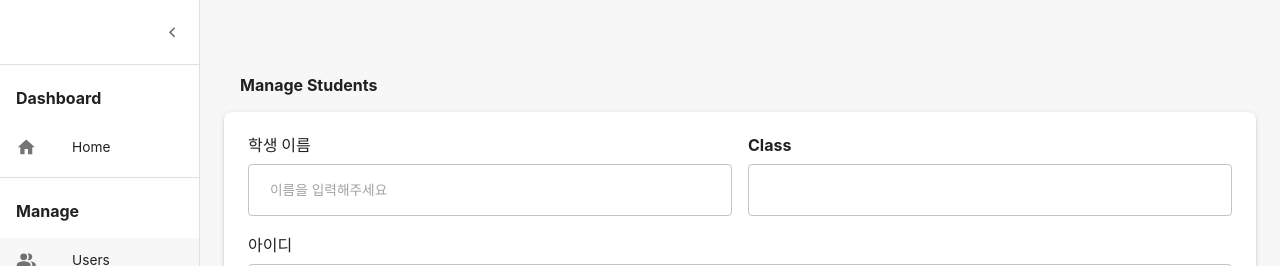
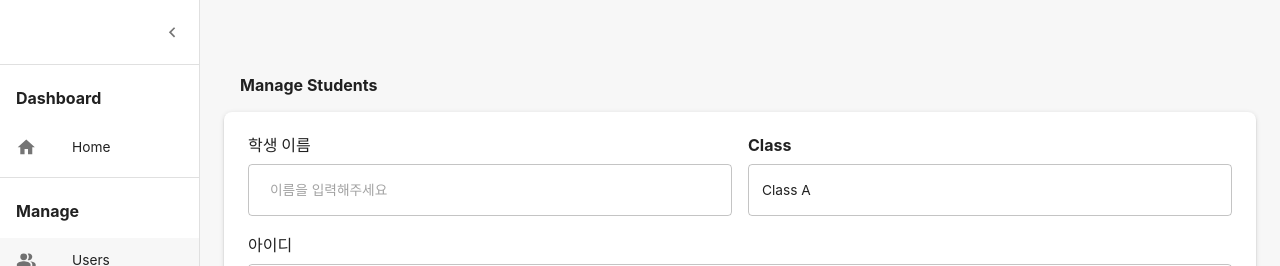
Before and after one commit to skyeome/erc-homework-app, a React (Vite) app: page /admin/user/add in a window 1280 px wide. Shown: the top 266 px of the page. Built offline with nearby package versions, Linux system fonts and the light colour scheme; no server answers; the database is empty; sample sign-in values are in the browser's storage.

Commit message:
feat: 로그인, 유저 추가시 level 항목 추가

```diff
--- a/src/api/auth.ts
+++ b/src/api/auth.ts
@@ -4,6 +4,7 @@ import { doc, getDoc } from "firebase/firestore";
 export interface CurrentUser {
   uid: string;
   name: string;
+  level: string;
 }
 
 export const getCurrentUser = async (
@@ -12,7 +13,11 @@ export const getCurrentUser = async (
   if (!uid) throw new Error("로그인 해주세요");
   const userSnap = await getDoc(doc(db, "user", uid));
   if (userSnap.exists()) {
-    const data = { uid, name: userSnap.data().name };
+    const data = {
+      uid,
+      name: userSnap.data().name,
+      level: userSnap.data().level,
+    };
     return data;
   } else {
     throw new Error("존재하지 않는 회원입니다.");
--- a/src/components/admin/user/AddUserForm.hooks.ts
+++ b/src/components/admin/user/AddUserForm.hooks.ts
@@ -4,6 +4,7 @@ import { createUserWithEmailAndPassword } from "firebase/auth";
 import { FirebaseError } from "firebase/app";
 import { AddUserType } from "./AddUserForm.types";
 import { doc, setDoc } from "firebase/firestore";
+import { useNavigate } from "react-router-dom";
 
 // const validateEmail = (email: string): boolean => {
 //   // 이메일 형식을 확인하는 정규식
@@ -12,6 +13,7 @@ import { doc, setDoc } from "firebase/firestore";
 // };
 
 const useAddUserForm = () => {
+  const navigate = useNavigate();
   const {
     control,
     formState: { errors },
@@ -20,6 +22,7 @@ const useAddUserForm = () => {
   } = useForm<AddUserType>({
     defaultValues: {
       name: "",
+      level: "",
       username: "",
       password: "",
     },
@@ -39,8 +42,10 @@ const useAddUserForm = () => {
       );
       await setDoc(doc(db, "user", userCredential.user.uid), {
         name: data.name,
+        level: data.level,
       });
       reset();
+      navigate(-1);
     } catch (error) {
       if (error instanceof FirebaseError) {
         const errorCode = error.code;
--- a/src/components/admin/user/AddUserForm.tsx
+++ b/src/components/admin/user/AddUserForm.tsx
@@ -1,12 +1,11 @@
 import useAddUserForm from "./AddUserForm.hooks";
-import Autocomplete from "@mui/material/Autocomplete";
 import Box from "@mui/material/Box";
 import Button from "@mui/material/Button";
 import Stack from "@mui/material/Stack";
-import TextField from "@mui/material/TextField";
 import Typography from "@mui/material/Typography";
 import UserTextField from "@/components/common/UserTextField";
 import ShadowBox from "@/components/common/box";
+import LevelSelect from "./LevelSelect";
 
 function AddUserForm() {
   const { control, errors, onSubmit } = useAddUserForm();
@@ -30,19 +29,7 @@ function AddUserForm() {
             <Typography variant="h4" fontWeight={700} mb={1}>
               Class
             </Typography>
-            <Autocomplete
-              id="selectedClass"
-              freeSolo
-              options={[
-                "Class A",
-                "Class B",
-                "Class C",
-                "Class D1",
-                "Class D2",
-                "Class D3",
-              ]}
-              renderInput={(params) => <TextField {...params} />}
-            />
+            <LevelSelect control={control} />
           </Box>
         </Stack>
 
--- a/src/components/admin/user/AddUserForm.types.ts
+++ b/src/components/admin/user/AddUserForm.types.ts
@@ -2,4 +2,5 @@ import { LoginFormType } from "@/components/auth/LoginForm.types";
 
 export interface AddUserType extends LoginFormType {
   name: string;
+  level: string;
 }
--- /dev/null
+++ b/src/components/admin/user/LevelSelect.tsx
@@ -0,0 +1,36 @@
+import Autocomplete from "@mui/material/Autocomplete";
+import TextField from "@mui/material/TextField";
+import { Controller } from "react-hook-form";
+import { LevelSelectProps } from "./LevelSelect.types";
+
+function LevelSelect({ control }: LevelSelectProps) {
+  const options = [
+    "Class A",
+    "Class B",
+    "Class C",
+    "Class D1",
+    "Class D2",
+    "Class D3",
+  ];
+
+  return (
+    <Controller
+      name="level"
+      control={control}
+      render={({ field: { ref, onChange, ...field } }) => (
+        <Autocomplete
+          id="level"
+          freeSolo
+          options={options}
+          onChange={(_, data) => onChange(data)}
+          defaultValue={options[0]}
+          renderInput={(params) => (
+            <TextField {...params} {...field} inputRef={ref} />
+          )}
+        />
+      )}
+    />
+  );
+}
+
+export default LevelSelect;
--- a/src/libs/userSlice.ts
+++ b/src/libs/userSlice.ts
@@ -5,12 +5,14 @@ import type { RootState } from "./store";
 interface UserState {
   uid: string | null;
   name: string | null;
+  level: string | null;
 }
 
 // Define the initial state using that type
 const initialState: UserState = {
   uid: null,
   name: null,
+  level: null,
 };
 
 export const userSlice = createSlice({
@@ -21,10 +23,12 @@ export const userSlice = createSlice({
     setUser: (state, action: PayloadAction<UserState>) => {
       state.uid = action.payload.uid;
       state.name = action.payload.name;
+      state.level = action.payload.level;
     },
     clearUser: (state) => {
       state.uid = null;
       state.name = null;
+      state.level = null;
     },
   },
 });
```
Also changed, not shown: src/components/admin/user/LevelSelect.types.ts (added, +7 -0 lines).
